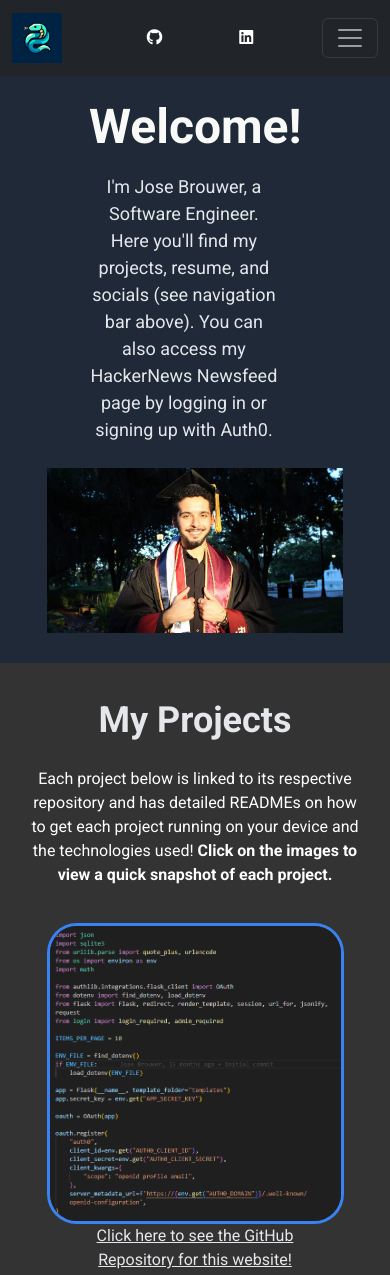
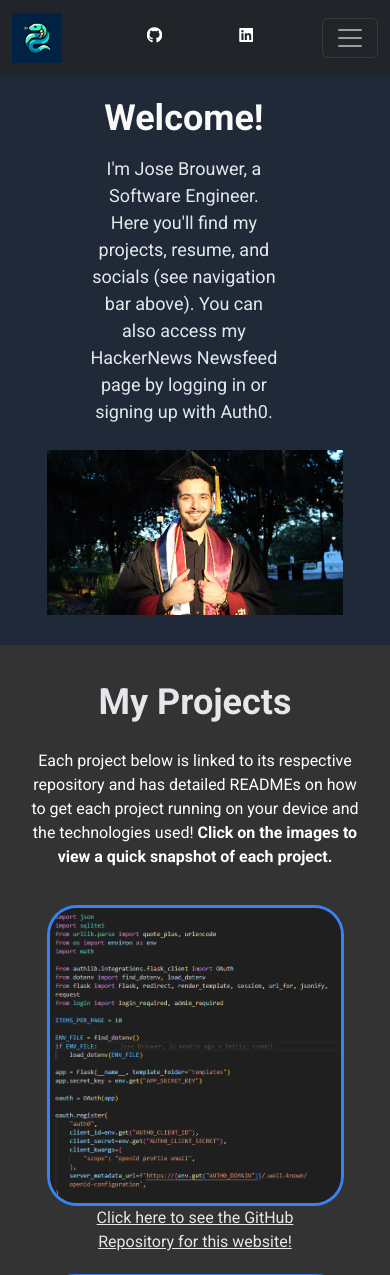
Before and after one commit to JoseBrouwer/josebrouwer.me, a Flask app: page / in a window 390 px wide; the page is wider, and only the part inside the window is pictured. Shown: the top 1275 px of that part. Run offline with Flask 3, Linux system fonts and the light colour scheme.

Commit message:
Made text smaller on mobile to correct alignment. Hid width overflow.

```diff
--- a/static/landing.css
+++ b/static/landing.css
@@ -3,10 +3,11 @@
     font-family: 'Roboto', sans-serif;
     margin: 0px;
     padding: 0px;
+    overflow-x: hidden;
 }
 
 .header-container {
-    width: 90vw;
+    width: 100vw;
     background-color: #1f2937;
 }
 
@@ -194,13 +195,13 @@ footer {
         text-align: center;
         width: 100%;
     }
-
-
     .block-centered {
         margin: 0;
         max-width: 90%;
     }
-
+    .hero-content .main-text {
+        font-size: 36px;
+    }
     .hero-image, .interest-image {
         width: 80%;
         max-height: 300px;
```
